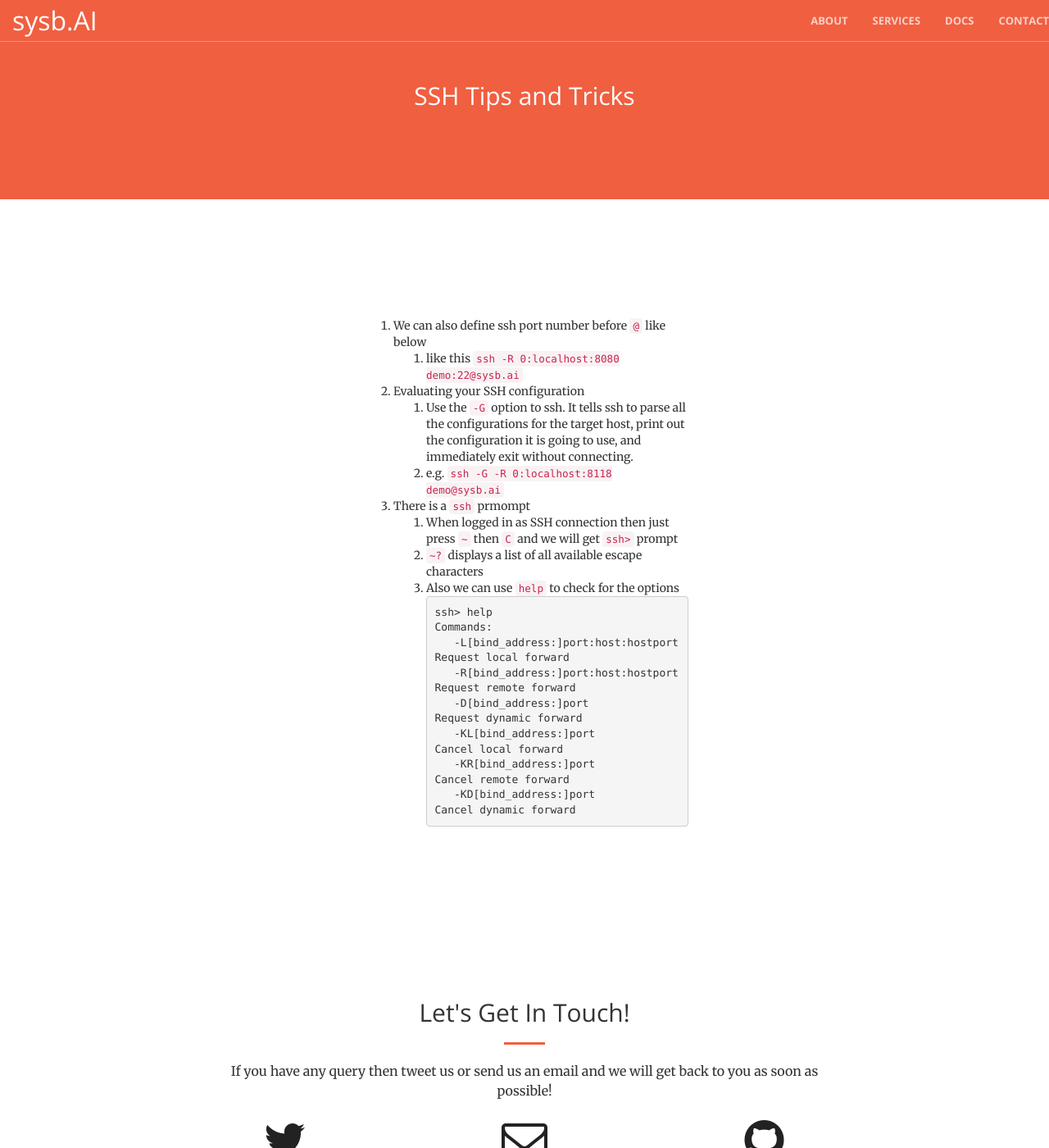
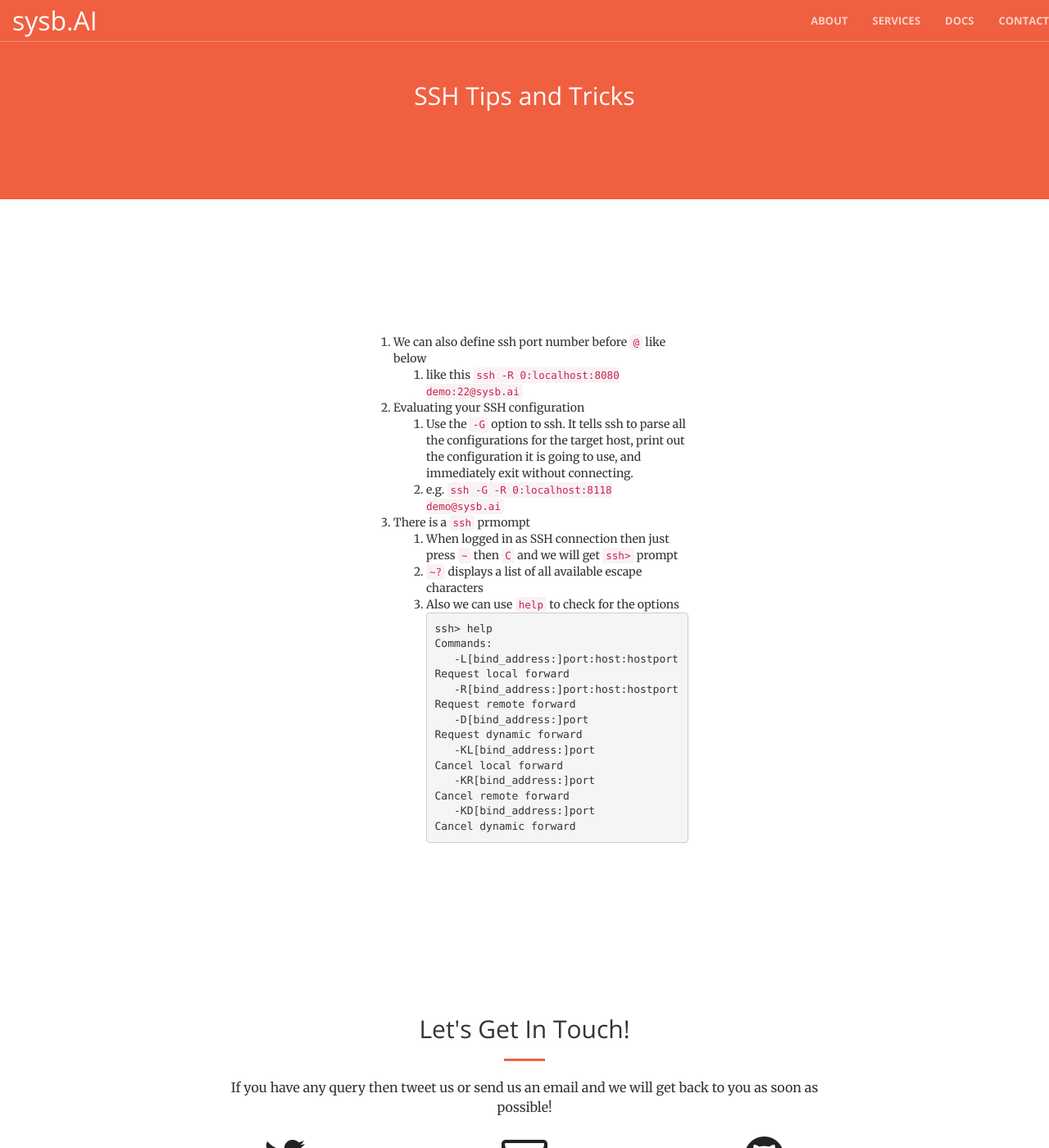
Before and after one commit to usama7628674/sysb.AI, a Jekyll site: the page built from _posts/2020-02-02-ssh-tips-and-tricks.md, in a window 1280 px wide and 1400 px high. Shown: the whole window at 82% size. Built offline with Jekyll 4.4.1, drawn with Linux system fonts in a browser that asks for light colours.

Commit message:
yet another commit

```diff
--- a/_includes/post.html
+++ b/_includes/post.html
@@ -9,6 +9,6 @@
     </div>
 </section>
 
-<section class="service-box">
+<section class="content-box">
 {{content}}
 </section>
--- a/_sass/_base.scss
+++ b/_sass/_base.scss
@@ -224,6 +224,14 @@
     }
 }
 
+.content-box {
+    max-width: 400px;
+    margin: 80px auto 0;
+    @media (min-width: 992px) {
+        margin: 20px auto 0;
+    }
+}
+
 .portfolio-box {
     position: relative;
     display: block;
```
